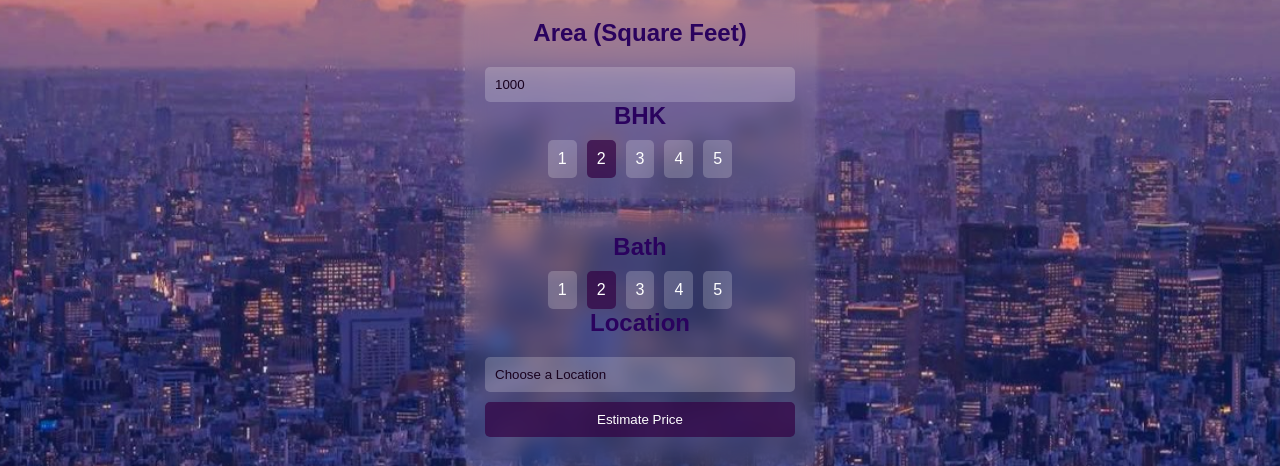
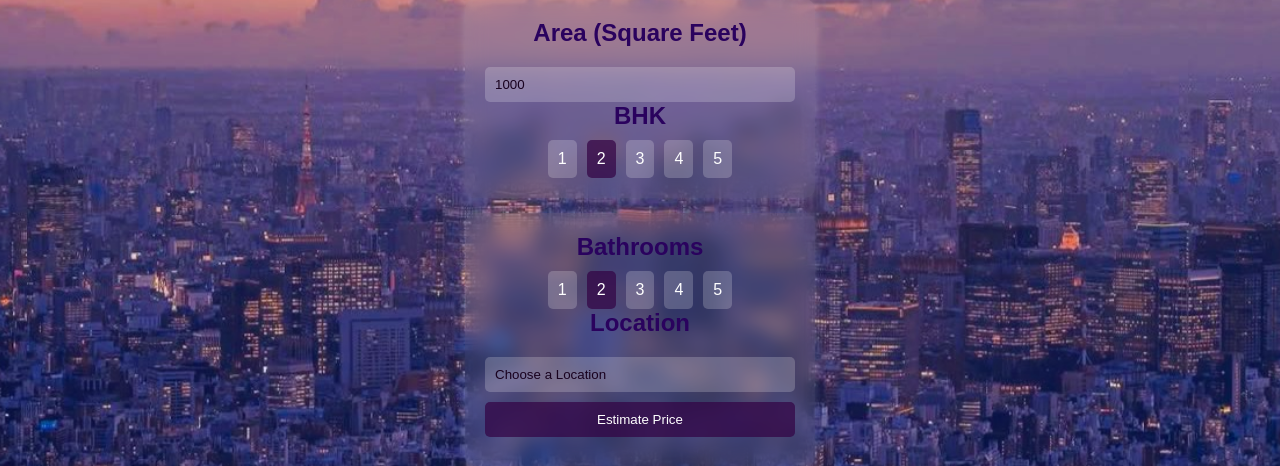
Before and after one commit to Tapkir-Sahil/House-Price-Prediction-Flask, a Flask app: template template/index.html in a window 1280 px wide. Shown: the part 160-626 px from the top of the page. Run offline with Flask 3, Linux system fonts and the light colour scheme; the template is opened without the code that fills it, so the values that code supplies are empty; parts of the project's set-up code (start-up, migrations or seed data) failed here and were passed over.

Commit message:
Update index.html to change heading from 'Bath' to 'Bathrooms'

```diff
--- a/template/index.html
+++ b/template/index.html
@@ -31,7 +31,7 @@
       </div>
     </form>
     <form class="form">
-      <h2>Bath</h2>
+      <h2>Bathrooms</h2>
       <div class="switch-field">
         <input type="radio" id="radio-bath-1" name="uiBathrooms" value="1" />
         <label for="radio-bath-1">1</label>
```
